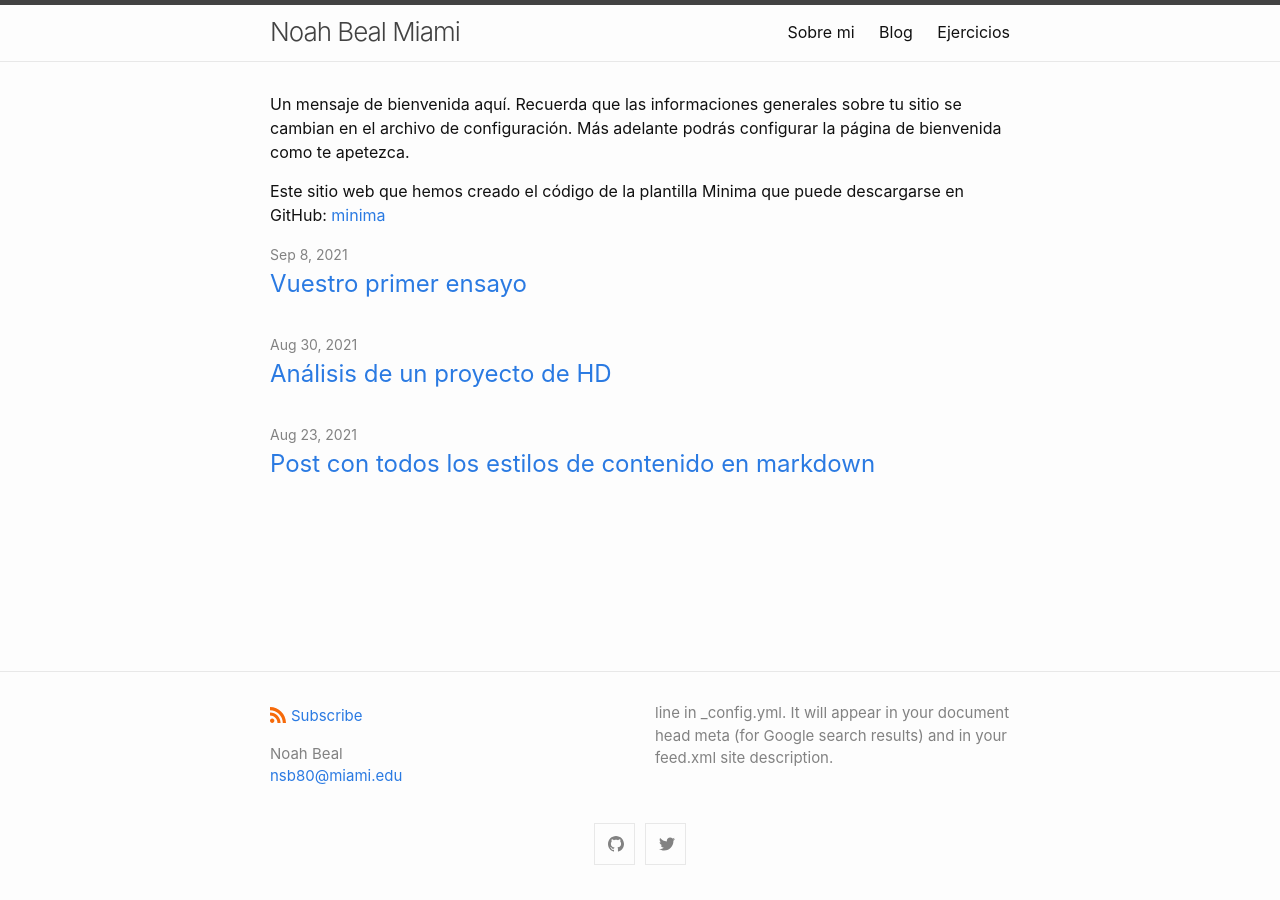
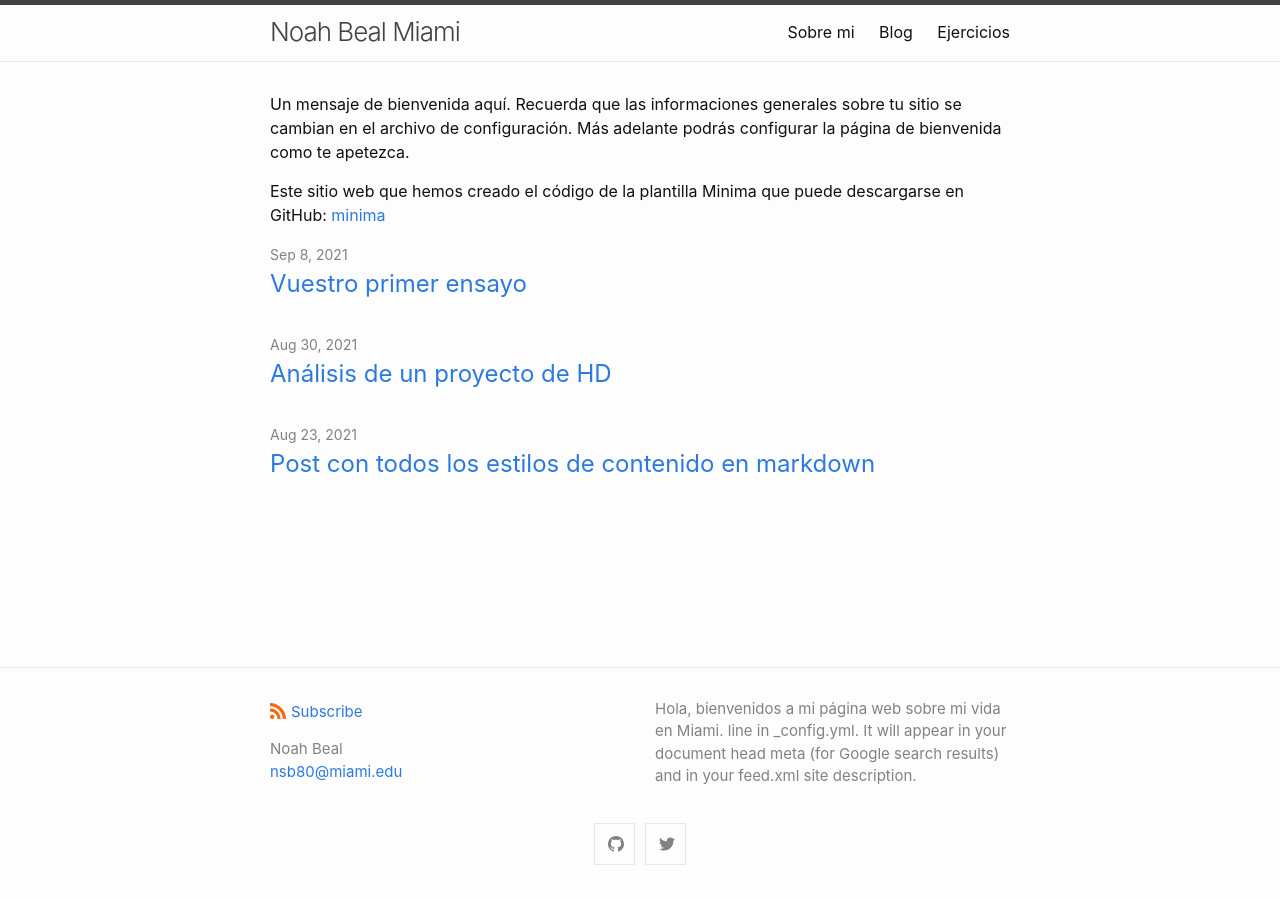
Before and after one commit to NoahBeal/NoahBeal.github.io, a Jekyll site: the page built from index.md, in a window 1280 px wide. Built offline with Jekyll 4.4.1, drawn with Linux system fonts in a browser that asks for light colours.

Commit message:
Update _config.yml

```diff
--- a/_config.yml
+++ b/_config.yml
@@ -3,7 +3,7 @@ author:
   name: Noah Beal
   email: nsb80@miami.edu
 description: > # this means to ignore newlines until "show_excerpts:"
-
+  Hola, bienvenidos a mi página web sobre mi vida en Miami.
   line in _config.yml. It will appear in your document head meta (for
   Google search results) and in your feed.xml site description.
 
```
